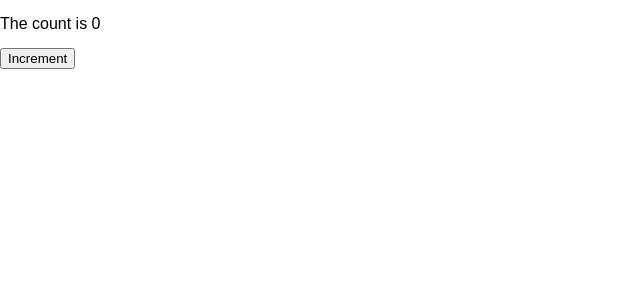
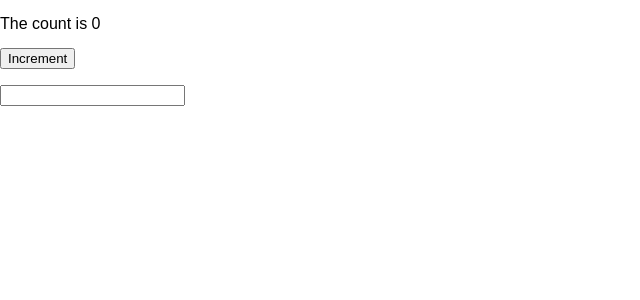
Before and after one commit to 1stNando/ClickCounterReactUseState, a React (Vite) app: page / in a window 1280 px wide. Shown: the top 300 px of the page, without its empty margins (0-640 px from the left). Built offline with nearby package versions, Linux system fonts and the light colour scheme.

Commit message:
Finished connecting a second state to change with handleChangeInput function.

```diff
--- a/src/components/Counter.tsx
+++ b/src/components/Counter.tsx
@@ -33,13 +33,25 @@ export function Counter() {
   // }
 
   // Version 3: is the INLINE arrow function written inside the <button onClick={...} </button>
-  // See below.
+  // See onClick button bellow.
+
+  // track a second event
+  const [name, setName] = useState('')
+  // Second function to track another state, a name in input box.
+  function handleChangeInput(event: React.ChangeEvent<HTMLInputElement>) {
+    setName(event.target.value)
+  }
 
   return (
     <div>
       <p>The count is {counter}</p>
 
       <button onClick={() => setCounter(counter + 1)}>Increment</button>
+
+      <p>
+        <input value={name} onChange={handleChangeInput} />
+      </p>
+      <p>{name}</p>
     </div>
   )
 }
```
